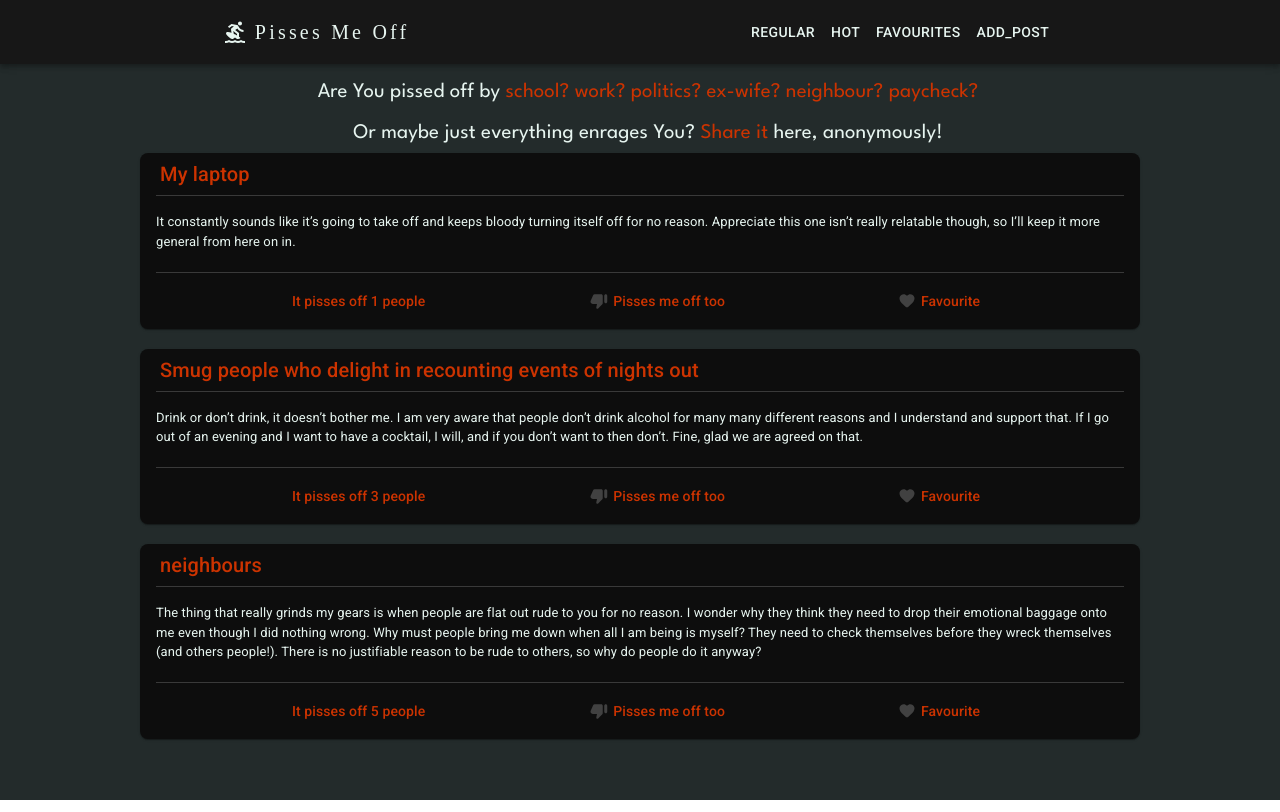
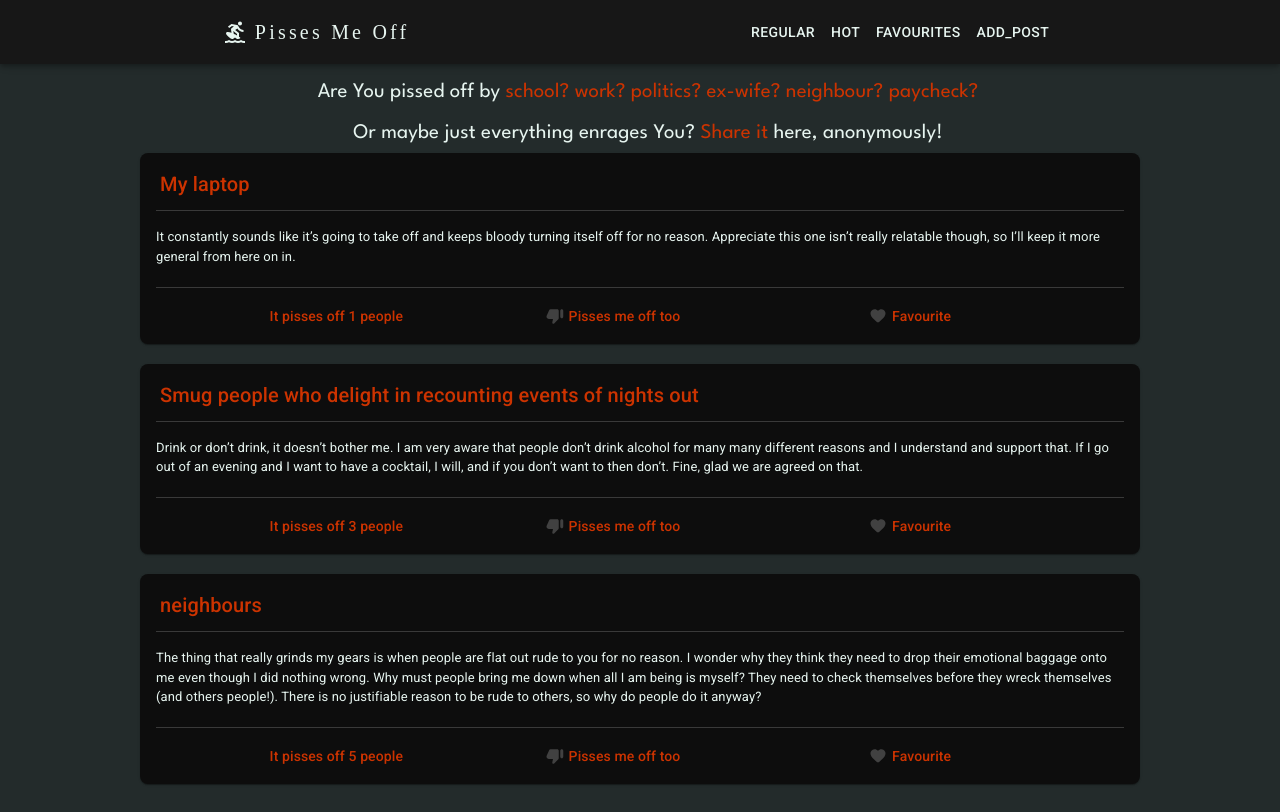
Before and after one commit to Zasada94/pissesmeoff, a React (Create React App) app: page / in a window 1280 px wide. Built offline with nearby package versions, Linux system fonts and the light colour scheme; a web font is replaced by a local one.

Commit message:
cardactions styling fix

```diff
--- a/src/components/Post.js
+++ b/src/components/Post.js
@@ -15,14 +15,11 @@ import { useTheme } from "@mui/material/styles";
 function Post({ title, text, upvotes, id, favourite }) {
 	const theme = useTheme();
 	const dispatch = useDispatch();
-	const [fav, setFav] = React.useState(true);
+
 	const [like, setLike] = React.useState(true);
 
-	const handleFav = () => {
-		setFav(!fav);
-	};
 	const handleLike = () => {
-		setLike(!like);
+		setLike(false);
 	};
 
 	const checkIfMoreThan1 = () => {
@@ -36,7 +33,7 @@ function Post({ title, text, upvotes, id, favourite }) {
 	return (
 		<Card
 			sx={{
-				overflow: "visible",
+				overflow: "hidden",
 				backgroundColor: "black",
 				color: theme.palette.secondary.light,
 				maxWidth: "1000px",
@@ -48,7 +45,7 @@ function Post({ title, text, upvotes, id, favourite }) {
 			<Typography
 				variant="h6"
 				component="div"
-				sx={{ margin: "5px 0 5px 20px" }}
+				sx={{ margin: "15px 0 10px 20px" }}
 			>
 				{title}
 			</Typography>
@@ -67,9 +64,14 @@ function Post({ title, text, upvotes, id, favourite }) {
 					justifyContent: "space-evenly",
 					marginTop: 0.1,
 					marginBottom: 0.1,
+					flexWrap: "wrap",
 				}}
 			>
-				<Typography variant="h6" component="div" sx={{ fontSize: 14 }}>
+				<Typography
+					variant="h6"
+					component="div"
+					sx={{ fontSize: 14, padding: "8px" }}
+				>
 					{checkIfMoreThan1()}
 				</Typography>
 				<IconButton
@@ -105,12 +107,14 @@ function Post({ title, text, upvotes, id, favourite }) {
 					sx={{
 						color:
 							favourite === false ? theme.palette.secondary.light : "#de0000",
+						minWidth: "22%",
+						marginLeft: "0px!important",
 					}}
 				>
 					<FavoriteRounded
 						sx={{
 							fontSize: 18,
-							padding: "0 5px 0 5px",
+							padding: "0 5px 0 0",
 							color: favourite === false ? "	#414141" : "#de0000",
 						}}
 					/>
```
